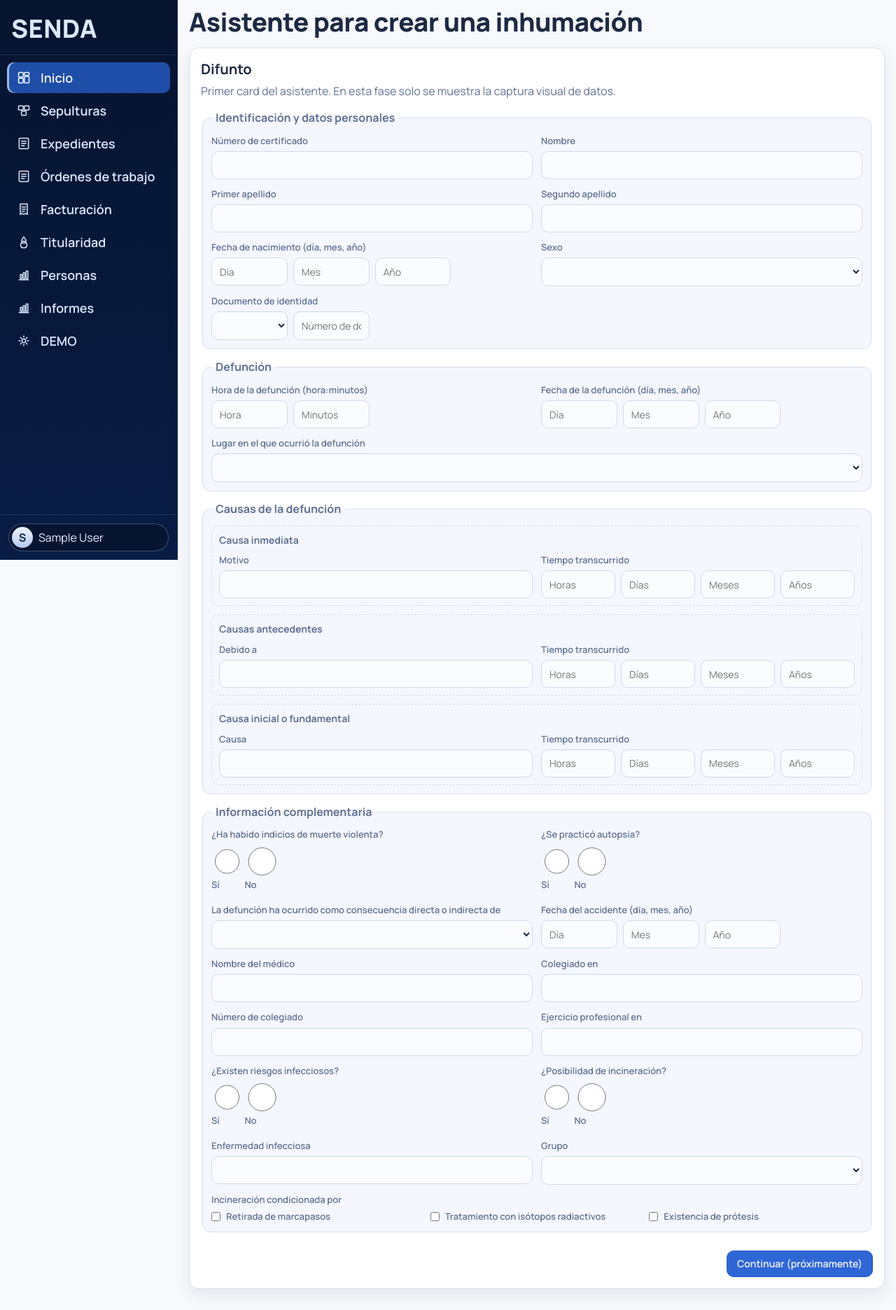
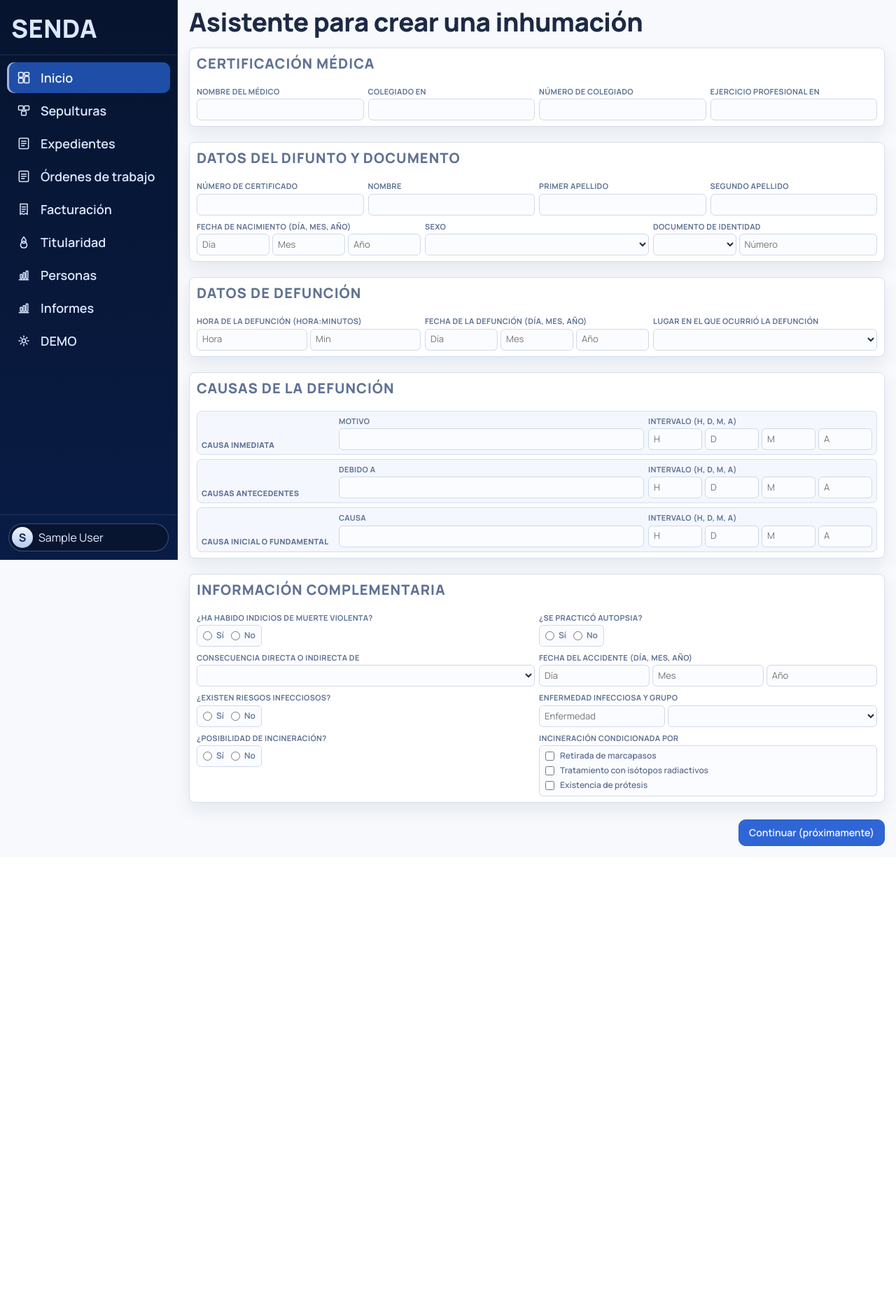
Before and after one commit to jaumecarreno/cementerio, a Flask app: page /cementerio/inhumaciones/asistente in a window 1280 px wide. Shown: the whole page at 70% size. After the commit the page ends 1209 px from the top, so only its background shows below. Run offline with Flask 3, Linux system fonts and the light colour scheme; a user stored in the database is signed in; tables that the repository leaves empty hold one stand-in row (values such as "Sample post"); some libraries are stand-ins or nearby versions.

Commit message:
Agregar botón Inhumación y card

```diff
--- a/app/static/style.css
+++ b/app/static/style.css
@@ -1956,99 +1956,172 @@ tr:last-child td {
   padding: 4px 10px;
 }
 
-.inhumation-assistant-card {
-  display: grid;
-  gap: 16px;
-}
-
-.inhumation-card-head {
+.inhumation-cert-page {
+  max-width: 1460px;
+}
+
+.inhumation-certificate {
+  display: grid;
+  gap: 8px;
+}
+
+.inhumation-cert-card {
+  display: grid;
+  gap: 8px;
+  padding: 8px 10px;
+  border-radius: 8px;
+  border: 1px solid var(--border);
+  background: var(--surface);
+}
+
+.inhumation-cert-title {
+  margin: 0;
+  font-size: 12px;
+  font-weight: 800;
+  letter-spacing: 0.05em;
+  text-transform: uppercase;
+  color: var(--text-soft);
+}
+
+.inhumation-cert-grid {
   display: grid;
   gap: 6px;
 }
 
-.inhumation-card-head h3 {
+.inhumation-cols-4 {
+  grid-template-columns: repeat(4, minmax(140px, 1fr));
+}
+
+.inhumation-cols-3 {
+  grid-template-columns: repeat(3, minmax(160px, 1fr));
+}
+
+.inhumation-cols-2 {
+  grid-template-columns: repeat(2, minmax(220px, 1fr));
+}
+
+.inhumation-field label {
+  margin-bottom: 3px;
+  font-size: 11px;
+  font-weight: 700;
+  letter-spacing: 0.03em;
+  text-transform: uppercase;
+}
+
+.inhumation-certificate input,
+.inhumation-certificate select,
+.inhumation-certificate textarea {
+  min-height: 31px;
+  padding: 4px 7px;
+  border-radius: 6px;
+  font-size: 13px;
+  line-height: 1.2;
+}
+
+.inhumation-subfields {
+  display: grid;
+  gap: 4px;
+}
+
+.inhumation-subfields-2 {
+  grid-template-columns: repeat(2, minmax(70px, 1fr));
+}
+
+.inhumation-subfields-3 {
+  grid-template-columns: repeat(3, minmax(70px, 1fr));
+}
+
+.inhumation-subfields-4 {
+  grid-template-columns: repeat(4, minmax(62px, 1fr));
+}
+
+.inhumation-identity-inline {
+  display: grid;
+  gap: 4px;
+  grid-template-columns: minmax(96px, 0.6fr) minmax(120px, 1fr);
+}
+
+.inhumation-cause-table {
+  display: grid;
+  gap: 6px;
+}
+
+.inhumation-cause-row {
+  border: 1px solid var(--border);
+  border-radius: 7px;
+  background: var(--surface-2);
+  padding: 6px;
+  display: grid;
+  gap: 6px;
+  grid-template-columns: minmax(160px, 190px) 1fr minmax(250px, 320px);
+  align-items: end;
+}
+
+.inhumation-cause-name {
   margin: 0;
-}
-
-.inhumation-card-head p {
+  font-size: 11px;
+  font-weight: 800;
+  text-transform: uppercase;
+  letter-spacing: 0.03em;
+  color: var(--text-soft);
+}
+
+.inhumation-choice-group {
+  min-height: 31px;
+  border: 1px solid var(--input-border);
+  background: var(--input-bg);
+  border-radius: 6px;
+  display: inline-flex;
+  align-items: center;
+  gap: 10px;
+  padding: 4px 8px;
+  flex-wrap: wrap;
+}
+
+.inhumation-choice-group label,
+.inhumation-check-grid label {
   margin: 0;
-}
-
-.inhumation-form {
-  display: grid;
-  gap: 14px;
-}
-
-.inhumation-fieldset {
-  border: 1px solid var(--border);
-  border-radius: 12px;
-  padding: 12px;
-  display: grid;
-  gap: 12px;
-  background: var(--surface-2);
-}
-
-.inhumation-fieldset legend {
-  padding: 0 6px;
-  font-weight: 700;
-  color: var(--text-soft);
-}
-
-.inhumation-inline-grid {
-  display: grid;
-  gap: 12px;
-  grid-template-columns: repeat(2, minmax(180px, 1fr));
-}
-
-.inhumation-inline-fields {
-  display: grid;
-  gap: 8px;
-  grid-template-columns: repeat(4, minmax(70px, 1fr));
-}
-
-.inhumation-inline-fields select,
-.inhumation-inline-fields input {
-  width: 100%;
-}
-
-.inhumation-cause-block {
-  border: 1px dashed var(--border);
-  border-radius: 10px;
-  padding: 10px;
-  display: grid;
-  gap: 10px;
-}
-
-.inhumation-cause-block h4 {
+  display: inline-flex;
+  align-items: center;
+  gap: 6px;
+  font-size: 12px;
+  font-weight: 600;
+  letter-spacing: 0;
+  text-transform: none;
+}
+
+.inhumation-choice-group input[type="radio"],
+.inhumation-check-grid input[type="checkbox"] {
+  width: auto;
+  min-height: 0;
   margin: 0;
-  font-size: 14px;
-  color: var(--text-soft);
-}
-
-.inhumation-radio-grid {
-  display: grid;
-  gap: 12px;
-  grid-template-columns: repeat(2, minmax(180px, 1fr));
-}
-
-.inhumation-radio-group {
-  display: flex;
-  gap: 12px;
-  flex-wrap: wrap;
-  margin-top: 6px;
-}
-
-.inhumation-checkbox-grid {
-  display: grid;
-  gap: 8px;
-  grid-template-columns: repeat(3, minmax(180px, 1fr));
-  margin-top: 6px;
+}
+
+.inhumation-check-grid {
+  display: grid;
+  gap: 4px;
+  border: 1px solid var(--input-border);
+  background: var(--input-bg);
+  border-radius: 6px;
+  padding: 6px 8px;
+}
+
+.inhumation-actions {
+  margin-top: 2px;
 }
 
 @media (max-width: 1200px) {
   .dashboard-kpi-grid {
     grid-template-columns: repeat(3, minmax(120px, 1fr));
   }
+
+  .inhumation-cols-4 {
+    grid-template-columns: repeat(2, minmax(180px, 1fr));
+  }
+
+  .inhumation-cause-row {
+    grid-template-columns: minmax(140px, 180px) 1fr;
+  }
 }
 
 @media (max-width: 1024px) {
@@ -2068,17 +2141,15 @@ tr:last-child td {
     grid-template-columns: repeat(2, minmax(120px, 1fr));
   }
 
-  .inhumation-inline-grid,
-  .inhumation-radio-grid {
+  .inhumation-cols-4,
+  .inhumation-cols-3,
+  .inhumation-cols-2,
+  .inhumation-cause-row {
     grid-template-columns: 1fr;
   }
 
-  .inhumation-inline-fields {
-    grid-template-columns: repeat(2, minmax(80px, 1fr));
-  }
-
-  .inhumation-checkbox-grid {
-    grid-template-columns: 1fr;
+  .inhumation-subfields-4 {
+    grid-template-columns: repeat(2, minmax(68px, 1fr));
   }
 }
 
--- a/app/templates/cemetery/inhumation_assistant.html
+++ b/app/templates/cemetery/inhumation_assistant.html
@@ -5,44 +5,60 @@
 {% block content %}
 <h1 class="page-title">Asistente para crear una inhumación</h1>
 
-<div class="box inhumation-assistant-card">
-  <div class="inhumation-card-head">
-    <h3>Difunto</h3>
-    <p class="muted">Primer card del asistente. En esta fase solo se muestra la captura visual de datos.</p>
+<div class="inhumation-cert-page">
+  <form class="inhumation-certificate" onsubmit="return false;">
+    <section class="box inhumation-cert-card">
+      <h3 class="inhumation-cert-title">Certificación médica</h3>
+      <div class="inhumation-cert-grid inhumation-cols-4">
+        <div class="inhumation-field">
+          <label>Nombre del médico</label>
+          <input type="text" name="doctor_name">
         </div>
+        <div class="inhumation-field">
+          <label>Colegiado en</label>
+          <input type="text" name="doctor_registered_in">
+        </div>
+        <div class="inhumation-field">
+          <label>Número de colegiado</label>
+          <input type="text" name="doctor_registration_number">
+        </div>
+        <div class="inhumation-field">
+          <label>Ejercicio profesional en</label>
+          <input type="text" name="doctor_professional_practice">
+        </div>
+      </div>
+    </section>
 
-  <form class="inhumation-form" onsubmit="return false;">
-    <fieldset class="inhumation-fieldset">
-      <legend>Identificación y datos personales</legend>
-      <div class="form-grid">
-        <div>
+    <section class="box inhumation-cert-card">
+      <h3 class="inhumation-cert-title">Datos del difunto y documento</h3>
+      <div class="inhumation-cert-grid inhumation-cols-4">
+        <div class="inhumation-field">
           <label>Número de certificado</label>
           <input type="text" name="certificate_number">
         </div>
-        <div>
+        <div class="inhumation-field">
           <label>Nombre</label>
           <input type="text" name="first_name">
         </div>
-        <div>
+        <div class="inhumation-field">
           <label>Primer apellido</label>
           <input type="text" name="last_name">
         </div>
-        <div>
+        <div class="inhumation-field">
           <label>Segundo apellido</label>
           <input type="text" name="second_last_name">
         </div>
       </div>
-
-      <div class="inhumation-inline-grid">
-        <div>
+      <div class="inhumation-cert-grid inhumation-cols-3">
+        <div class="inhumation-field">
           <label>Fecha de nacimiento (día, mes, año)</label>
-          <div class="inhumation-inline-fields">
+          <div class="inhumation-subfields inhumation-subfields-3">
             <input type="number" name="birth_day" min="1" max="31" placeholder="Día">
             <input type="number" name="birth_month" min="1" max="12" placeholder="Mes">
             <input type="number" name="birth_year" min="1800" max="2200" placeholder="Año">
           </div>
         </div>
-        <div>
+        <div class="inhumation-field">
           <label>Sexo</label>
           <select name="sex">
             <option value=""></option>
@@ -51,45 +67,40 @@
             <option value="X">No especificado</option>
           </select>
         </div>
-      </div>
-
-      <div class="inhumation-inline-grid">
-        <div>
+        <div class="inhumation-field">
           <label>Documento de identidad</label>
-          <div class="inhumation-inline-fields">
+          <div class="inhumation-identity-inline">
             <select name="document_type">
               <option value=""></option>
               <option value="DNI">DNI</option>
               <option value="NIE">NIE</option>
               <option value="PASAPORTE">Pasaporte</option>
             </select>
-            <input type="text" name="document_number" placeholder="Número de documento">
+            <input type="text" name="document_number" placeholder="Número">
           </div>
         </div>
       </div>
-    </fieldset>
+    </section>
 
-    <fieldset class="inhumation-fieldset">
-      <legend>Defunción</legend>
-      <div class="inhumation-inline-grid">
-        <div>
+    <section class="box inhumation-cert-card">
+      <h3 class="inhumation-cert-title">Datos de defunción</h3>
+      <div class="inhumation-cert-grid inhumation-cols-3">
+        <div class="inhumation-field">
           <label>Hora de la defunción (hora:minutos)</label>
-          <div class="inhumation-inline-fields">
+          <div class="inhumation-subfields inhumation-subfields-2">
             <input type="number" name="death_hour" min="0" max="23" placeholder="Hora">
-            <input type="number" name="death_minute" min="0" max="59" placeholder="Minutos">
+            <input type="number" name="death_minute" min="0" max="59" placeholder="Min">
           </div>
         </div>
-        <div>
+        <div class="inhumation-field">
           <label>Fecha de la defunción (día, mes, año)</label>
-          <div class="inhumation-inline-fields">
+          <div class="inhumation-subfields inhumation-subfields-3">
             <input type="number" name="death_day" min="1" max="31" placeholder="Día">
             <input type="number" name="death_month" min="1" max="12" placeholder="Mes">
             <input type="number" name="death_year" min="1800" max="2200" placeholder="Año">
           </div>
         </div>
-      </div>
-
-      <div>
+        <div class="inhumation-field">
           <label>Lugar en el que ocurrió la defunción</label>
           <select name="death_place">
             <option value=""></option>
@@ -100,171 +111,140 @@
             <option value="OTRO">Otro lugar</option>
           </select>
         </div>
-    </fieldset>
+      </div>
+    </section>
 
-    <fieldset class="inhumation-fieldset">
-      <legend>Causas de la defunción</legend>
-
-      <div class="inhumation-cause-block">
-        <h4>Causa inmediata</h4>
-        <div class="form-grid">
-          <div>
+    <section class="box inhumation-cert-card">
+      <h3 class="inhumation-cert-title">Causas de la defunción</h3>
+      <div class="inhumation-cause-table">
+        <div class="inhumation-cause-row">
+          <p class="inhumation-cause-name">Causa inmediata</p>
+          <div class="inhumation-field">
             <label>Motivo</label>
             <input type="text" name="immediate_cause_reason">
           </div>
-          <div>
-            <label>Tiempo transcurrido</label>
-            <div class="inhumation-inline-fields">
-              <input type="number" name="immediate_hours" min="0" placeholder="Horas">
-              <input type="number" name="immediate_days" min="0" placeholder="Días">
-              <input type="number" name="immediate_months" min="0" placeholder="Meses">
-              <input type="number" name="immediate_years" min="0" placeholder="Años">
+          <div class="inhumation-field">
+            <label>Intervalo (h, d, m, a)</label>
+            <div class="inhumation-subfields inhumation-subfields-4">
+              <input type="number" name="immediate_hours" min="0" placeholder="H">
+              <input type="number" name="immediate_days" min="0" placeholder="D">
+              <input type="number" name="immediate_months" min="0" placeholder="M">
+              <input type="number" name="immediate_years" min="0" placeholder="A">
+            </div>
+          </div>
+        </div>
+        <div class="inhumation-cause-row">
+          <p class="inhumation-cause-name">Causas antecedentes</p>
+          <div class="inhumation-field">
+            <label>Debido a</label>
+            <input type="text" name="antecedent_cause_reason">
+          </div>
+          <div class="inhumation-field">
+            <label>Intervalo (h, d, m, a)</label>
+            <div class="inhumation-subfields inhumation-subfields-4">
+              <input type="number" name="antecedent_hours" min="0" placeholder="H">
+              <input type="number" name="antecedent_days" min="0" placeholder="D">
+              <input type="number" name="antecedent_months" min="0" placeholder="M">
+              <input type="number" name="antecedent_years" min="0" placeholder="A">
+            </div>
+          </div>
+        </div>
+        <div class="inhumation-cause-row">
+          <p class="inhumation-cause-name">Causa inicial o fundamental</p>
+          <div class="inhumation-field">
+            <label>Causa</label>
+            <input type="text" name="root_cause_reason">
+          </div>
+          <div class="inhumation-field">
+            <label>Intervalo (h, d, m, a)</label>
+            <div class="inhumation-subfields inhumation-subfields-4">
+              <input type="number" name="root_hours" min="0" placeholder="H">
+              <input type="number" name="root_days" min="0" placeholder="D">
+              <input type="number" name="root_months" min="0" placeholder="M">
+              <input type="number" name="root_years" min="0" placeholder="A">
             </div>
           </div>
         </div>
       </div>
+    </section>
 
-      <div class="inhumation-cause-block">
-        <h4>Causas antecedentes</h4>
-        <div class="form-grid">
-          <div>
-            <label>Debido a</label>
-            <input type="text" name="antecedent_cause_reason">
-          </div>
-          <div>
-            <label>Tiempo transcurrido</label>
-            <div class="inhumation-inline-fields">
-              <input type="number" name="antecedent_hours" min="0" placeholder="Horas">
-              <input type="number" name="antecedent_days" min="0" placeholder="Días">
-              <input type="number" name="antecedent_months" min="0" placeholder="Meses">
-              <input type="number" name="antecedent_years" min="0" placeholder="Años">
-            </div>
-          </div>
-        </div>
-      </div>
-
-      <div class="inhumation-cause-block">
-        <h4>Causa inicial o fundamental</h4>
-        <div class="form-grid">
-          <div>
-            <label>Causa</label>
-            <input type="text" name="root_cause_reason">
-          </div>
-          <div>
-            <label>Tiempo transcurrido</label>
-            <div class="inhumation-inline-fields">
-              <input type="number" name="root_hours" min="0" placeholder="Horas">
-              <input type="number" name="root_days" min="0" placeholder="Días">
-              <input type="number" name="root_months" min="0" placeholder="Meses">
-              <input type="number" name="root_years" min="0" placeholder="Años">
-            </div>
-          </div>
-        </div>
-      </div>
-    </fieldset>
-
-    <fieldset class="inhumation-fieldset">
-      <legend>Información complementaria</legend>
-
-      <div class="inhumation-radio-grid">
-        <div>
+    <section class="box inhumation-cert-card">
+      <h3 class="inhumation-cert-title">Información complementaria</h3>
+      <div class="inhumation-cert-grid inhumation-cols-2">
+        <div class="inhumation-field">
           <label>¿Ha habido indicios de muerte violenta?</label>
-          <div class="inhumation-radio-group">
+          <div class="inhumation-choice-group">
             <label><input type="radio" name="violent_death_signs" value="SI"> Sí</label>
             <label><input type="radio" name="violent_death_signs" value="NO"> No</label>
           </div>
         </div>
-        <div>
+        <div class="inhumation-field">
           <label>¿Se practicó autopsia?</label>
-          <div class="inhumation-radio-group">
+          <div class="inhumation-choice-group">
             <label><input type="radio" name="autopsy_done" value="SI"> Sí</label>
             <label><input type="radio" name="autopsy_done" value="NO"> No</label>
           </div>
         </div>
       </div>
-
-      <div class="inhumation-inline-grid">
-        <div>
-          <label>La defunción ha ocurrido como consecuencia directa o indirecta de</label>
+      <div class="inhumation-cert-grid inhumation-cols-2">
+        <div class="inhumation-field">
+          <label>Consecuencia directa o indirecta de</label>
           <select name="death_consequence">
             <option value=""></option>
             <option value="ACCIDENTE_TRAFICO">Accidente de tráfico</option>
             <option value="ACCIDENTE_LABORAL">Accidente laboral</option>
           </select>
         </div>
-        <div>
+        <div class="inhumation-field">
           <label>Fecha del accidente (día, mes, año)</label>
-          <div class="inhumation-inline-fields">
+          <div class="inhumation-subfields inhumation-subfields-3">
             <input type="number" name="accident_day" min="1" max="31" placeholder="Día">
             <input type="number" name="accident_month" min="1" max="12" placeholder="Mes">
             <input type="number" name="accident_year" min="1800" max="2200" placeholder="Año">
           </div>
         </div>
       </div>
-
-      <div class="form-grid">
-        <div>
-          <label>Nombre del médico</label>
-          <input type="text" name="doctor_name">
-        </div>
-        <div>
-          <label>Colegiado en</label>
-          <input type="text" name="doctor_registered_in">
-        </div>
-        <div>
-          <label>Número de colegiado</label>
-          <input type="text" name="doctor_registration_number">
-        </div>
-        <div>
-          <label>Ejercicio profesional en</label>
-          <input type="text" name="doctor_professional_practice">
-        </div>
-      </div>
-
-      <div class="inhumation-inline-grid">
-        <div>
+      <div class="inhumation-cert-grid inhumation-cols-2">
+        <div class="inhumation-field">
           <label>¿Existen riesgos infecciosos?</label>
-          <div class="inhumation-radio-group">
+          <div class="inhumation-choice-group">
             <label><input type="radio" name="infectious_risk" value="SI"> Sí</label>
             <label><input type="radio" name="infectious_risk" value="NO"> No</label>
           </div>
         </div>
-        <div>
+        <div class="inhumation-field">
+          <label>Enfermedad infecciosa y grupo</label>
+          <div class="inhumation-identity-inline">
+            <input type="text" name="infectious_disease" placeholder="Enfermedad">
+            <select name="infectious_group">
+              <option value=""></option>
+              <option value="I">Grupo I</option>
+              <option value="II">Grupo II</option>
+              <option value="III">Grupo III</option>
+            </select>
+          </div>
+        </div>
+      </div>
+      <div class="inhumation-cert-grid inhumation-cols-2">
+        <div class="inhumation-field">
           <label>¿Posibilidad de incineración?</label>
-          <div class="inhumation-radio-group">
+          <div class="inhumation-choice-group">
             <label><input type="radio" name="incineration_possible" value="SI"> Sí</label>
             <label><input type="radio" name="incineration_possible" value="NO"> No</label>
           </div>
         </div>
-      </div>
-
-      <div class="form-grid">
-        <div>
-          <label>Enfermedad infecciosa</label>
-          <input type="text" name="infectious_disease">
-        </div>
-        <div>
-          <label>Grupo</label>
-          <select name="infectious_group">
-            <option value=""></option>
-            <option value="I">I</option>
-            <option value="II">II</option>
-            <option value="III">III</option>
-          </select>
-        </div>
-      </div>
-
-      <div>
+        <div class="inhumation-field">
           <label>Incineración condicionada por</label>
-        <div class="inhumation-checkbox-grid">
+          <div class="inhumation-check-grid">
             <label><input type="checkbox" name="incineration_conditions" value="MARCAPASOS"> Retirada de marcapasos</label>
             <label><input type="checkbox" name="incineration_conditions" value="ISOTOPOS"> Tratamiento con isótopos radiactivos</label>
             <label><input type="checkbox" name="incineration_conditions" value="PROTESIS"> Existencia de prótesis</label>
           </div>
         </div>
-    </fieldset>
+      </div>
+    </section>
 
-    <div class="actions-row">
+    <div class="actions-row inhumation-actions">
       <button class="btn primary" type="button" disabled>Continuar (próximamente)</button>
     </div>
   </form>
```
Also changed, not shown: tests/test_integration.py (+19 -2 lines). Lines whose indentation alone changed are shown as unchanged.
